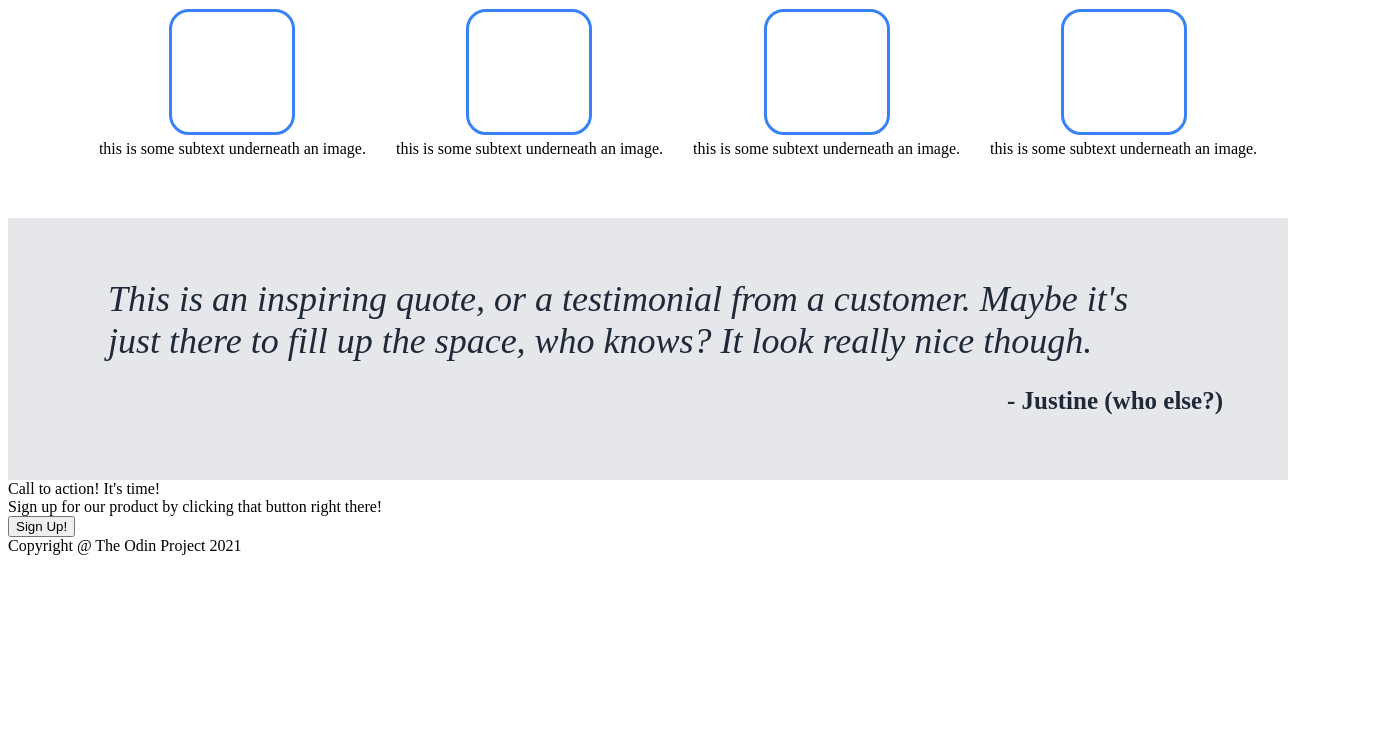
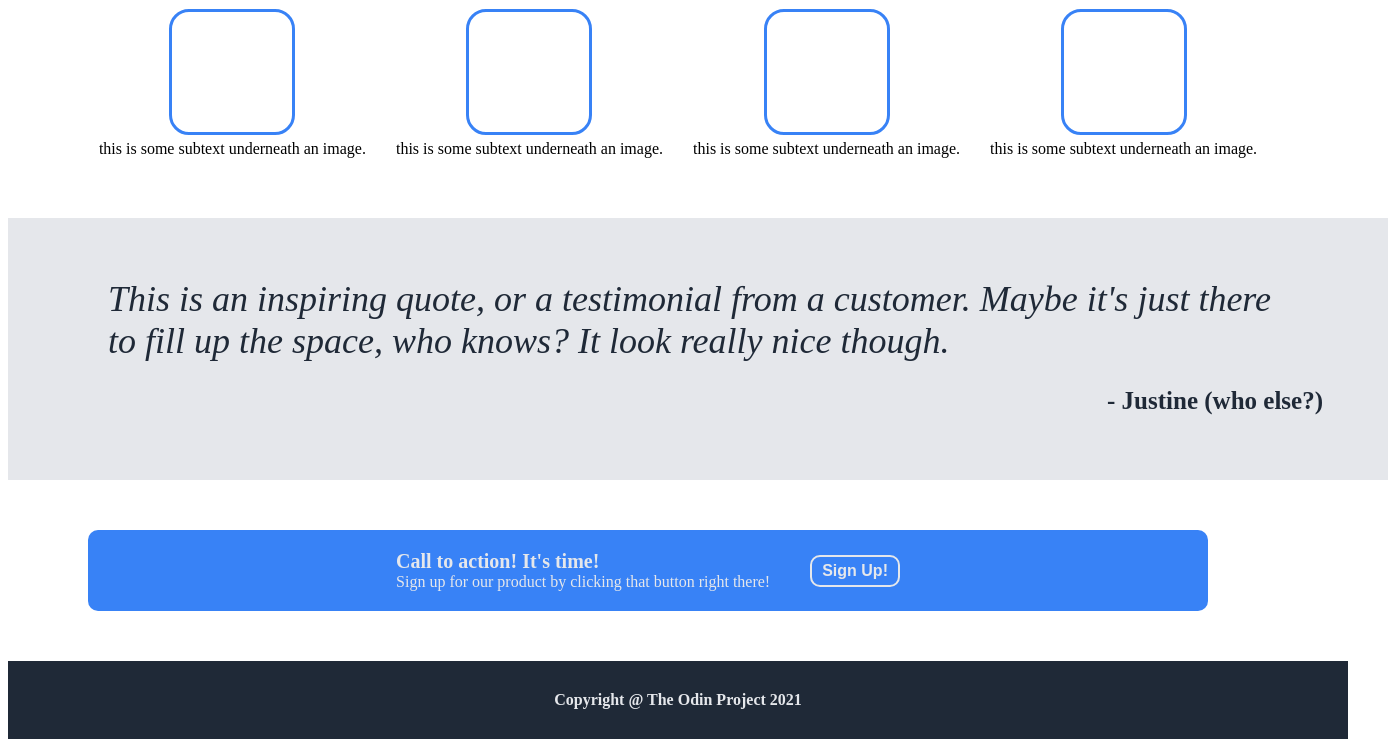
Before and after one commit to selftitledpunk/Landing_Page, a website: page index.html in a window 1280 px wide. Shown: the part 416-1163 px from the top of the page, 1388 px wide, since content can reach past the window. Before the commit the page ends 979 px from the top, so only its background shows below. Drawn offline with Linux system fonts and the light colour scheme.

Commit message:
set up call to action and footer styling

```diff
--- a/style.css
+++ b/style.css
@@ -129,6 +129,7 @@ a,
   display: flex;
   flex-direction: column;
   background-color: #e5e7eb;
+  width: 100vw;
   padding: 50px;
 }
 
@@ -150,3 +151,54 @@ a,
   color: #1f2937;
   padding: 15px;
 }
+
+.action {
+  display: flex;
+  justify-content: center;
+  align-items: center;
+  background-color: #3882f6;
+  margin: 50px 80px;
+  padding: 20px 50px;
+  border-radius: 10px;
+}
+
+.action-content {
+  display: flex;
+  flex-direction: column;
+}
+
+.action-title {
+  font-weight: bold;
+  font-size: 20px;
+  color: #e5e7eb;
+}
+
+.action-text {
+  font-size: 16px;
+  color: #e5e7eb;
+}
+
+.action-button button {
+  font-weight: bold;
+  font-size: 16px;
+  background-color: #3882f6;
+  border: 2px solid #e5e7eb;
+  color: #e5e7eb;
+  border-radius: 10px;
+  padding: 5px 10px;
+  margin-left: 40px;
+}
+
+.footer {
+  display: flex;
+  justify-content: center;
+  background-color: #1f2937;
+  padding: 30px;
+  width: 100vw;
+}
+
+.footer-text {
+  font-size: 16px;
+  font-weight: bold;
+  color: #e5e7eb;
+}
```
